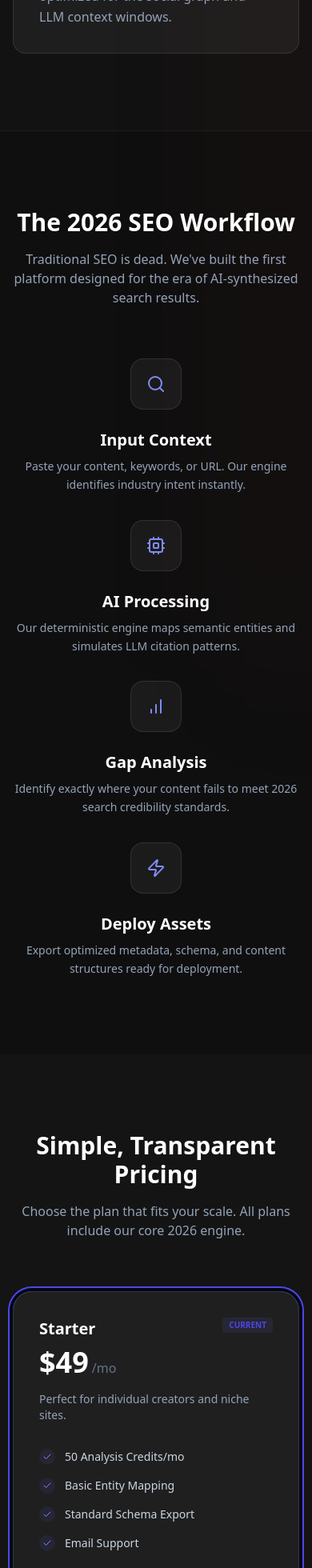
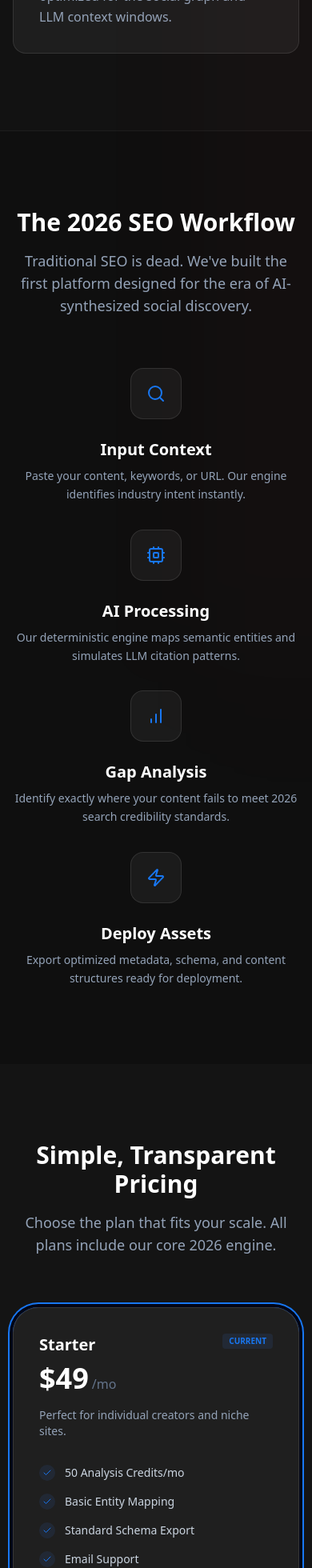
Before and after one commit to MelroseSaint/SEO2026, a React (Vite) app: page / in a window 390 px wide. Shown: the part 2143-4103 px from the top of the page at 80% size. Built offline with nearby package versions, Linux system fonts and the light colour scheme.

Commit message:
[dyad] Continuing the visual transformation by updating the workflow, pricing, and engine output sections to match the Facebook/YouTube aesthetic. - wrote 3 file(s)

```diff
--- a/src/components/deterministic-output.tsx
+++ b/src/components/deterministic-output.tsx
@@ -123,7 +123,7 @@ const DeterministicOutput = ({ data }: { data: DeterministicData }) => {
     <Card className="bg-slate-950 border-slate-800 font-mono text-xs leading-relaxed">
       <div className="p-2 border-b border-slate-800 flex justify-between items-center bg-slate-900/50">
         <div className="flex items-center gap-2 px-2">
-          <span className="text-indigo-400 font-bold uppercase tracking-widest">Deterministic Engine Output</span>
+          <span className="text-[#1877F2] font-bold uppercase tracking-widest">Deterministic Engine Output</span>
           <div className="h-4 w-px bg-slate-800 mx-2" />
           <Button
             variant="ghost"
@@ -151,7 +151,7 @@ const DeterministicOutput = ({ data }: { data: DeterministicData }) => {
           {view === "formatted" ? (
             <div className="space-y-8 text-slate-300">
               <section>
-                <h3 className="text-indigo-400 font-bold mb-2">1. QUERY ANALYSIS</h3>
+                <h3 className="text-[#1877F2] font-bold mb-2">1. QUERY ANALYSIS</h3>
                 <ul className="space-y-1 list-none">
                   <li><span className="text-slate-500">* Primary Intent:</span> {data.queryAnalysis.primaryIntent}</li>
                   <li><span className="text-slate-500">* Secondary Intent(s):</span> {data.queryAnalysis.secondaryIntents.join(", ")}</li>
@@ -163,7 +163,7 @@ const DeterministicOutput = ({ data }: { data: DeterministicData }) => {
               <div className="h-px bg-slate-800" />
 
               <section>
-                <h3 className="text-indigo-400 font-bold mb-2">2. AI SEARCH OPTIMIZATION STRATEGY</h3>
+                <h3 className="text-[#1877F2] font-bold mb-2">2. AI SEARCH OPTIMIZATION STRATEGY</h3>
                 <ul className="space-y-1 list-none">
                   <li><span className="text-slate-500">* Core Topic Entities:</span> {data.aiStrategy.coreEntities.join(", ")}</li>
                   <li><span className="text-slate-500">* Supporting Entities:</span> {data.aiStrategy.supportingEntities.join(", ")}</li>
@@ -175,7 +175,7 @@ const DeterministicOutput = ({ data }: { data: DeterministicData }) => {
               <div className="h-px bg-slate-800" />
 
               <section>
-                <h3 className="text-indigo-400 font-bold mb-2">3. KEYWORD CLUSTERS</h3>
+                <h3 className="text-[#1877F2] font-bold mb-2">3. KEYWORD CLUSTERS</h3>
                 <ul className="space-y-1 list-none">
                   <li><span className="text-slate-500">* Primary Cluster:</span> {data.keywordClusters.primary}</li>
                   <li><span className="text-slate-500">* Secondary Clusters:</span> {data.keywordClusters.secondary.join(", ")}</li>
@@ -187,7 +187,7 @@ const DeterministicOutput = ({ data }: { data: DeterministicData }) => {
               <div className="h-px bg-slate-800" />
 
               <section>
-                <h3 className="text-indigo-400 font-bold mb-2">4. CONTENT STRUCTURE</h3>
+                <h3 className="text-[#1877F2] font-bold mb-2">4. CONTENT STRUCTURE</h3>
                 <ul className="space-y-1 list-none">
                   <li><span className="text-slate-500">* H1:</span> {data.contentStructure.h1}</li>
                   <li><span className="text-slate-500">* H2 Sections:</span> {data.contentStructure.h2.join(" | ")}</li>
@@ -199,7 +199,7 @@ const DeterministicOutput = ({ data }: { data: DeterministicData }) => {
               <div className="h-px bg-slate-800" />
 
               <section>
-                <h3 className="text-indigo-400 font-bold mb-2">5. METADATA GENERATION</h3>
+                <h3 className="text-[#1877F2] font-bold mb-2">5. METADATA GENERATION</h3>
                 <ul className="space-y-1 list-none">
                   <li><span className="text-slate-500">* Title Tag:</span> {data.metadata.title}</li>
                   <li><span className="text-slate-500">* Meta Description:</span> {data.metadata.description}</li>
@@ -212,7 +212,7 @@ const DeterministicOutput = ({ data }: { data: DeterministicData }) => {
               <div className="h-px bg-slate-800" />
 
               <section>
-                <h3 className="text-indigo-400 font-bold mb-2">6. AI CITATION OPTIMIZATION</h3>
+                <h3 className="text-[#1877F2] font-bold mb-2">6. AI CITATION OPTIMIZATION</h3>
                 <ul className="space-y-1 list-none">
                   <li><span className="text-slate-500">* Extractable Statements:</span> {data.aiCitation.statements.join(" | ")}</li>
                   <li><span className="text-slate-500">* Citation-Worthy Facts:</span> {data.aiCitation.facts.join(" | ")}</li>
@@ -223,7 +223,7 @@ const DeterministicOutput = ({ data }: { data: DeterministicData }) => {
               <div className="h-px bg-slate-800" />
 
               <section>
-                <h3 className="text-indigo-400 font-bold mb-2">7. SCHEMA RECOMMENDATION</h3>
+                <h3 className="text-[#1877F2] font-bold mb-2">7. SCHEMA RECOMMENDATION</h3>
                 <ul className="space-y-1 list-none">
                   <li><span className="text-slate-500">* Schema Types:</span> {data.schema.types.join(", ")}</li>
                   <li><span className="text-slate-500">* Required Fields:</span> {data.schema.requiredFields.join(", ")}</li>
@@ -233,7 +233,7 @@ const DeterministicOutput = ({ data }: { data: DeterministicData }) => {
               <div className="h-px bg-slate-800" />
 
               <section>
-                <h3 className="text-indigo-400 font-bold mb-2">8. COMPETITIVE ANGLE</h3>
+                <h3 className="text-[#1877F2] font-bold mb-2">8. COMPETITIVE ANGLE</h3>
                 <ul className="space-y-1 list-none">
                   <li><span className="text-slate-500">* Likely Competitor Strategy:</span> {data.competitive.strategy}</li>
                   <li><span className="text-slate-500">* Differentiation Opportunity:</span> {data.competitive.differentiation}</li>
@@ -242,7 +242,7 @@ const DeterministicOutput = ({ data }: { data: DeterministicData }) => {
               </section>
             </div>
           ) : (
-            <pre className="text-indigo-300 text-[10px] leading-tight">
+            <pre className="text-blue-300 text-[10px] leading-tight">
               {JSON.stringify(data, null, 2)}
             </pre>
           )}
--- a/src/components/landing/HowItWorks.tsx
+++ b/src/components/landing/HowItWorks.tsx
@@ -31,9 +31,9 @@ const HowItWorks = () => {
     <section id="how-it-works" className="py-24 relative overflow-hidden">
       <div className="container mx-auto px-4">
         <div className="text-center max-w-3xl mx-auto mb-16">
-          <h2 className="text-3xl md:text-4xl font-bold mb-4">The 2026 SEO Workflow</h2>
-          <p className="text-slate-600 dark:text-slate-400">
-            Traditional SEO is dead. We've built the first platform designed for the era of AI-synthesized search results.
+          <h2 className="text-3xl md:text-5xl font-black mb-4">The 2026 SEO Workflow</h2>
+          <p className="text-slate-600 dark:text-slate-400 text-lg">
+            Traditional SEO is dead. We've built the first platform designed for the era of AI-synthesized social discovery.
           </p>
         </div>
 
@@ -41,11 +41,11 @@ const HowItWorks = () => {
           {steps.map((step, i) => (
             <div key={i} className="relative group">
               {i < steps.length - 1 && (
-                <div className="hidden lg:block absolute top-12 left-full w-full h-px bg-gradient-to-r from-indigo-500/50 to-transparent -translate-x-8 z-0" />
+                <div className="hidden lg:block absolute top-12 left-full w-full h-px bg-gradient-to-r from-[#1877F2]/50 to-transparent -translate-x-8 z-0" />
               )}
               <div className="relative z-10 flex flex-col items-center text-center">
-                <div className="h-16 w-16 rounded-2xl bg-white dark:bg-white/5 border border-slate-200 dark:border-white/10 flex items-center justify-center mb-6 group-hover:border-indigo-500/50 group-hover:shadow-2xl group-hover:shadow-indigo-500/10 transition-all duration-500">
-                  <div className="text-indigo-600 dark:text-indigo-400">
+                <div className="h-16 w-16 rounded-2xl bg-white dark:bg-white/5 border border-slate-200 dark:border-white/10 flex items-center justify-center mb-6 group-hover:border-[#1877F2]/50 group-hover:shadow-2xl group-hover:shadow-[#1877F2]/10 transition-all duration-500">
+                  <div className="text-[#1877F2]">
                     {step.icon}
                   </div>
                 </div>
--- a/src/components/landing/Pricing.tsx
+++ b/src/components/landing/Pricing.tsx
@@ -62,8 +62,8 @@ const Pricing = () => {
     <section id="pricing" className="py-24 bg-slate-50 dark:bg-white/[0.02]">
       <div className="container mx-auto px-4">
         <div className="text-center max-w-3xl mx-auto mb-16">
-          <h2 className="text-3xl md:text-4xl font-bold mb-4">Simple, Transparent Pricing</h2>
-          <p className="text-slate-600 dark:text-slate-400">
+          <h2 className="text-3xl md:text-5xl font-black mb-4">Simple, Transparent Pricing</h2>
+          <p className="text-slate-600 dark:text-slate-400 text-lg">
             Choose the plan that fits your scale. All plans include our core 2026 engine.
           </p>
         </div>
@@ -72,14 +72,14 @@ const Pricing = () => {
           {plans.map((plan) => (
             <div
               key={plan.id}
-              className={`relative p-8 rounded-3xl border transition-all duration-500 ${
+              className={`relative p-8 rounded-[2rem] border transition-all duration-500 ${
                 plan.popular
-                  ? "bg-white dark:bg-slate-900 border-indigo-500 shadow-2xl shadow-indigo-500/10 scale-105 z-10"
+                  ? "bg-white dark:bg-slate-900 border-[#1877F2] shadow-2xl shadow-[#1877F2]/10 scale-105 z-10"
                   : "bg-white dark:bg-white/5 border-slate-200 dark:border-white/10 hover:border-slate-300 dark:hover:border-white/20"
-              } ${currentPlanId === plan.id ? "ring-2 ring-indigo-600 ring-offset-4 dark:ring-offset-slate-950" : ""}`}
+              } ${currentPlanId === plan.id ? "ring-2 ring-[#1877F2] ring-offset-4 dark:ring-offset-slate-950" : ""}`}
             >
               {plan.popular && (
-                <div className="absolute -top-4 left-1/2 -translate-x-1/2 px-4 py-1 bg-indigo-600 text-white text-xs font-bold rounded-full uppercase tracking-widest">
+                <div className="absolute -top-4 left-1/2 -translate-x-1/2 px-4 py-1 bg-[#1877F2] text-white text-xs font-bold rounded-full uppercase tracking-widest">
                   Most Popular
                 </div>
               )}
@@ -87,7 +87,7 @@ const Pricing = () => {
                 <div className="flex justify-between items-start mb-2">
                   <h3 className="text-xl font-bold">{plan.name}</h3>
                   {currentPlanId === plan.id && (
-                    <span className="text-[10px] font-bold text-indigo-600 bg-indigo-50 dark:bg-indigo-500/10 px-2 py-0.5 rounded">CURRENT</span>
+                    <span className="text-[10px] font-bold text-[#1877F2] bg-blue-50 dark:bg-blue-500/10 px-2 py-0.5 rounded">CURRENT</span>
                   )}
                 </div>
                 <div className="flex items-baseline gap-1 mb-4">
@@ -100,8 +100,8 @@ const Pricing = () => {
               <div className="space-y-4 mb-8">
                 {plan.features.map((feature, j) => (
                   <div key={j} className="flex items-center gap-3 text-sm">
-                    <div className="h-5 w-5 rounded-full bg-indigo-500/10 flex items-center justify-center shrink-0">
-                      <Check className="h-3 w-3 text-indigo-600 dark:text-indigo-400" />
+                    <div className="h-5 w-5 rounded-full bg-blue-500/10 flex items-center justify-center shrink-0">
+                      <Check className="h-3 w-3 text-[#1877F2]" />
                     </div>
                     <span className="text-slate-700 dark:text-slate-300">{feature}</span>
                   </div>
@@ -113,7 +113,7 @@ const Pricing = () => {
                 disabled={currentPlanId === plan.id}
                 className={`w-full py-6 rounded-xl font-bold transition-all ${
                   plan.popular
-                    ? "bg-indigo-600 hover:bg-indigo-700 text-white shadow-lg shadow-indigo-500/20"
+                    ? "bg-[#1877F2] hover:bg-[#166fe5] text-white shadow-lg shadow-blue-500/20"
                     : "bg-slate-100 dark:bg-white/10 hover:bg-slate-200 dark:hover:bg-white/20 text-slate-900 dark:text-white"
                 }`}
               >
```
